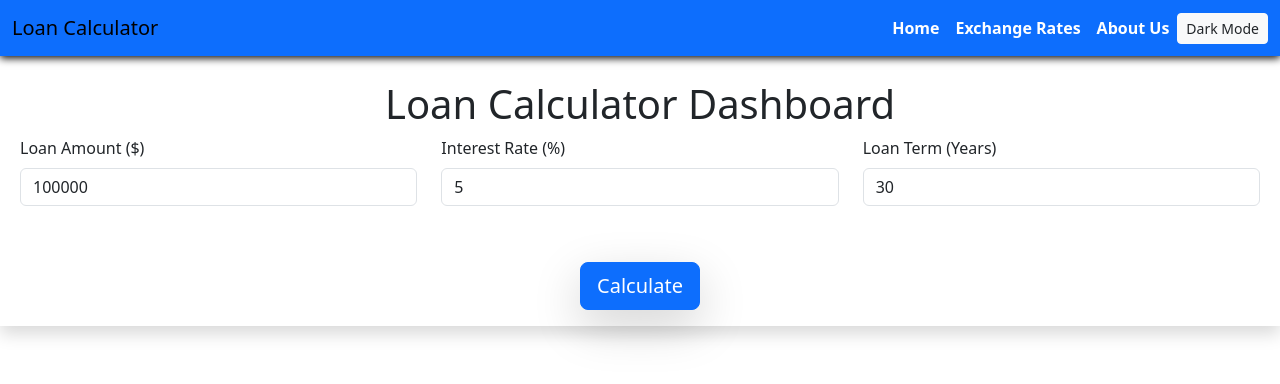
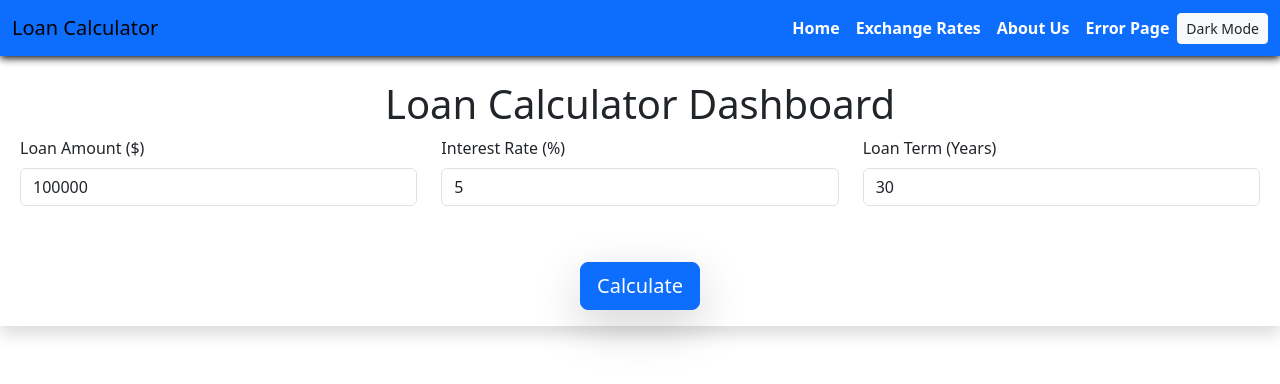
Before and after one commit to Nabisabsanadi/loanCalculator, a React (Create React App) app: page / in a window 1280 px wide. Shown: the top 384 px of the page. Built offline with nearby package versions, Linux system fonts and the light colour scheme.

Commit message:
Update Navigation.jsx

```diff
--- a/src/components/Navigation.jsx
+++ b/src/components/Navigation.jsx
@@ -32,6 +32,9 @@ const Navigation = ({ darkMode, toggleDarkMode }) => (
           <li className="nav-item">
             <Link to="/about" className="nav-link">About Us</Link>
           </li>
+          <li className="nav-item">
+            <Link to="*" className="nav-link">Error Page</Link>
+          </li>
         </ul>
 
         {/* Dark mode toggle button */}
```
